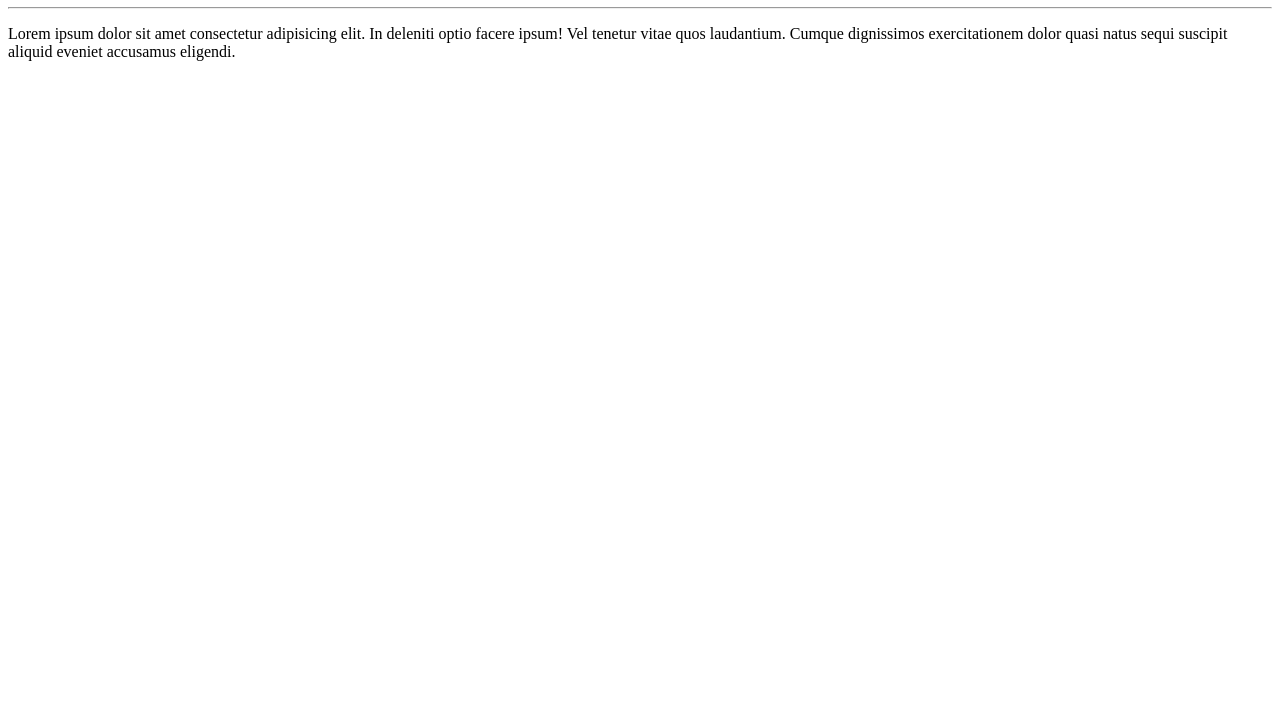
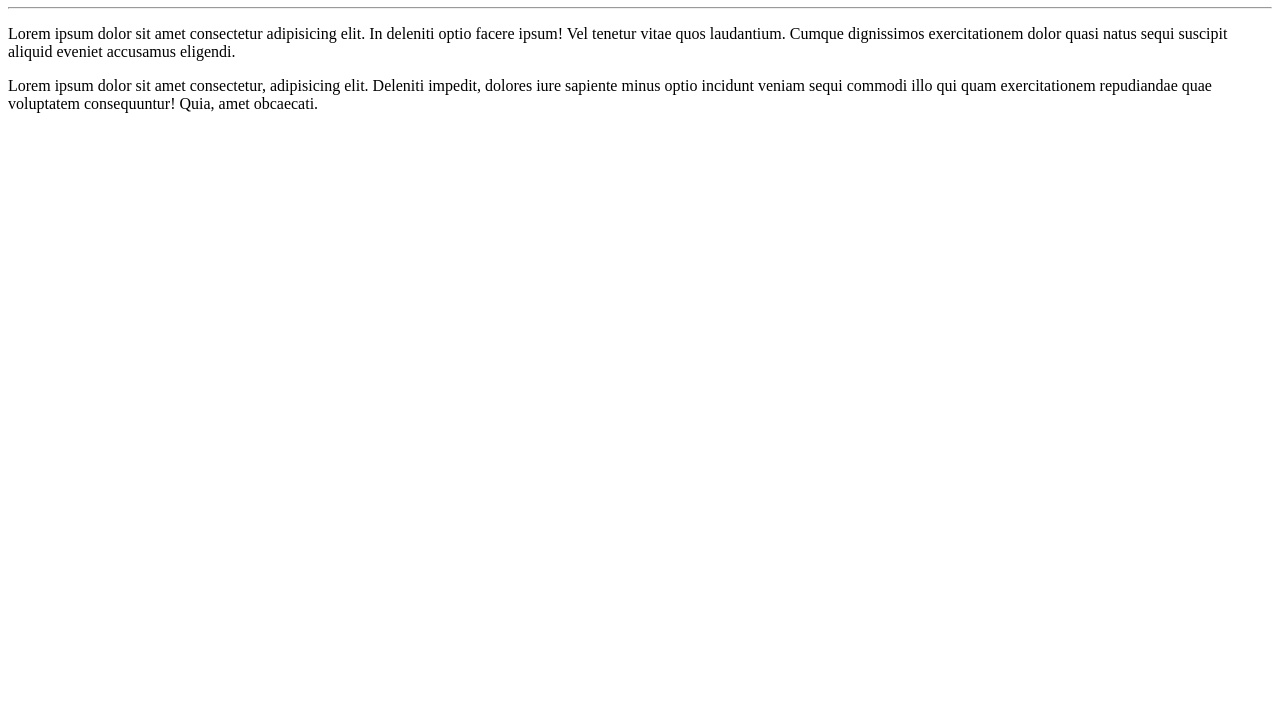
Before and after one commit to expeditooliveira0/Ola-Mundo, a plain HTML site: page site-exemplo/index.html in a window 1280 px wide. Shown: the part 73-800 px from the top of the page. Drawn offline with Linux system fonts and the light colour scheme.

Commit message:
adicionei um paragrafo

```diff
--- a/site-exemplo/index.html
+++ b/site-exemplo/index.html
@@ -10,5 +10,6 @@
     <h1>Olá mundo</h1>
     <hr>
     <p>Lorem ipsum dolor sit amet consectetur adipisicing elit. In deleniti optio facere ipsum! Vel tenetur vitae quos laudantium. Cumque dignissimos exercitationem dolor quasi natus sequi suscipit aliquid eveniet accusamus eligendi.</p>
+    <p>Lorem ipsum dolor sit amet consectetur, adipisicing elit. Deleniti impedit, dolores iure sapiente minus optio incidunt veniam sequi commodi illo qui quam exercitationem repudiandae quae voluptatem consequuntur! Quia, amet obcaecati.</p>
 </body>
 </html>
```
